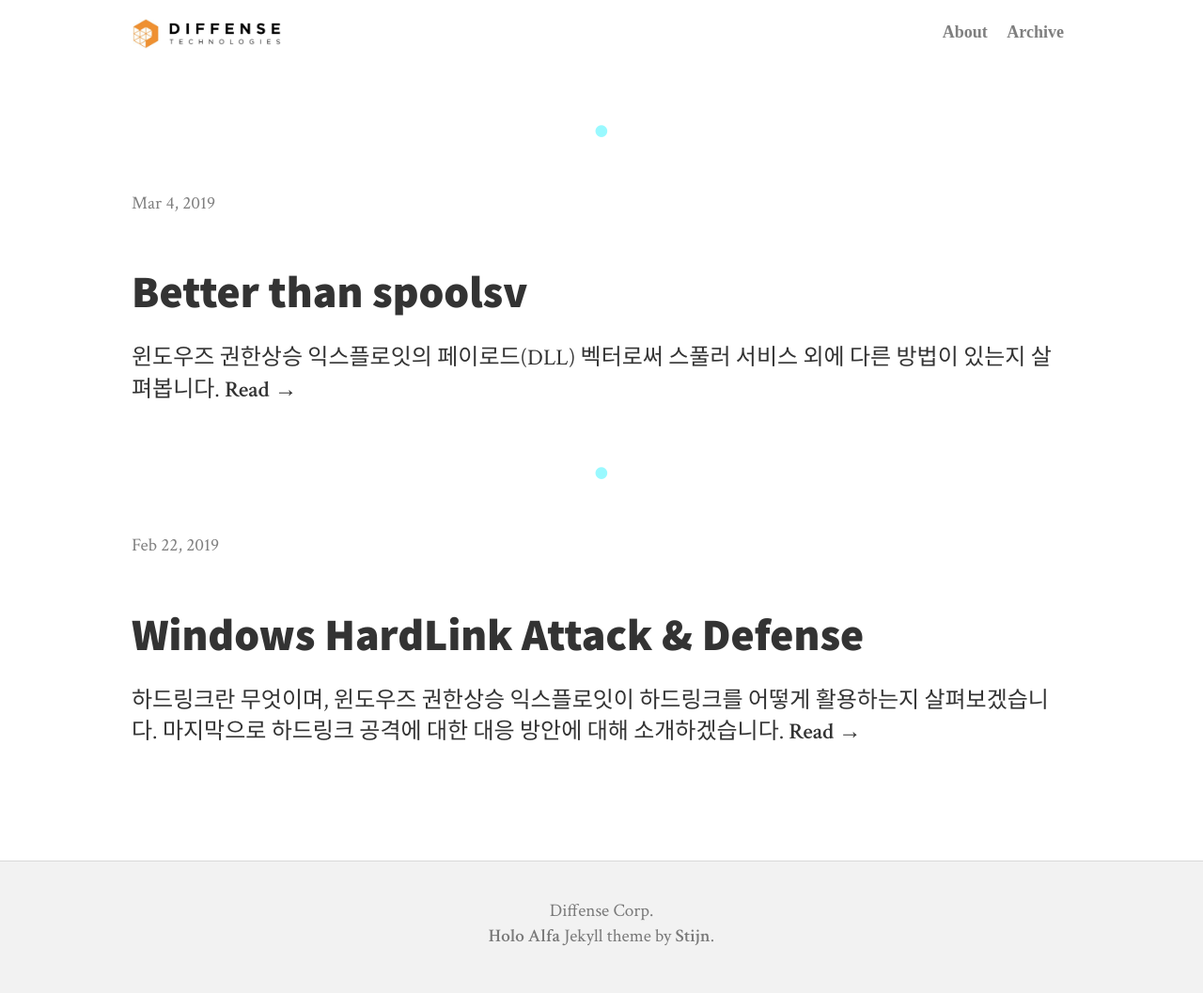
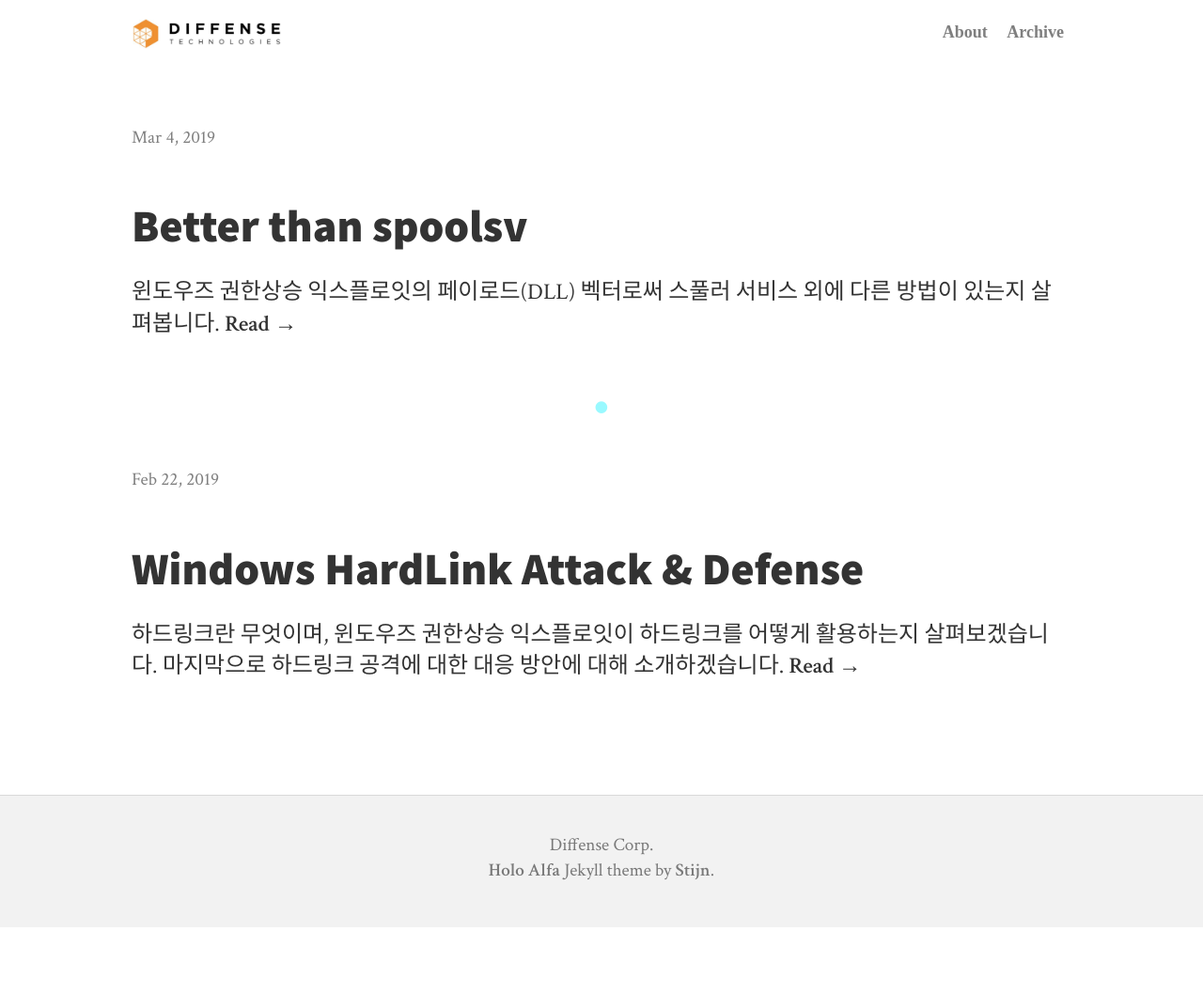
Before and after one commit to intellee/blog.diffense.co.kr, a Jekyll site: the page built from index.html, in a window 1280 px wide. Shown: the whole page at 94% size. Built offline with Jekyll 4.4.1, drawn with Linux system fonts in a browser that asks for light colours; nearby versions of some CDN libraries; the list of posts is cut into pages by our own code; after the commit the page ends 987 px from its top, so only the background shows below that.

Commit message:
changed..

```diff
--- a/_config_dev.yml
+++ b/_config_dev.yml
@@ -36,7 +36,7 @@
 
 # If you want to show the subtitle anywhere else than the front page, use
 # {% include subtitle.html %} to include it anywhere you want.
-show-subtitle: true
+show-subtitle: false
 display-social-icons: false
 
 footer-text: This is the footer.<br><a href="http://steinvc.github.io/holo-alfa/">Holo Alfa</a> Jekyll theme crafted by <a href="http://steinvc.github.io/holo-alfa/">Stijn</a>.
@@ -45,13 +45,13 @@
 logo-image: img/logo.png
 
 # Toolbar color for Chrome on Android.
-theme-color-attr: "#00f0ff"
+theme-color-attr: "#f69430"
 
 # Color of Microsoft live Tile.
 ms-tile-color: "#00f0ff"
 
 # Color used throughout the theme. Format: R, G, B.
-theme-color: 0, 240, 255 # Original: 0, 240, 255
+theme-color: 246, 148, 48# Original: 0, 240, 255
 
 # Text color used throughout the theme. Format: R, G, B.
 text-color: 0, 0, 0 # Original: 0, 0, 0
--- a/_includes/header.html
+++ b/_includes/header.html
@@ -8,7 +8,9 @@
 
   </a>
   {% include navigation.html %}
+<!--
   {% if page.home and site.show-subtitle or page.home and site.display-social-icons %}
 {% include subtitle.html %}
   {% endif %}
+-->
 </header>
--- a/css/style.css
+++ b/css/style.css
@@ -265,8 +265,7 @@
 article {
   margin-top: 30px;
 }
-article::after,
-header::after {
+article::after {
   margin: 50px 0;
   content: "•";
   line-height: 0;
@@ -274,6 +273,9 @@
   display: block;
   text-align: center;
   color: rgba({{ site.theme-color }}, 0.4);
+}
+header::after {
+  margin: 50px 0;
 }
 article:last-of-type::after {
   content: "";
@@ -428,9 +430,11 @@
   table {
     margin: 40px auto;
   }
-  article::after,
+  article::after {
+    margin: 70px;
+  }
   header::after {
-    margin: 70px;
+    margin: 20px;
   }
   h1 {
     font-size: 2.6em;
```
Also changed, not shown: favicon-32x32.png, favicon-96x96.png, 12 other files.
